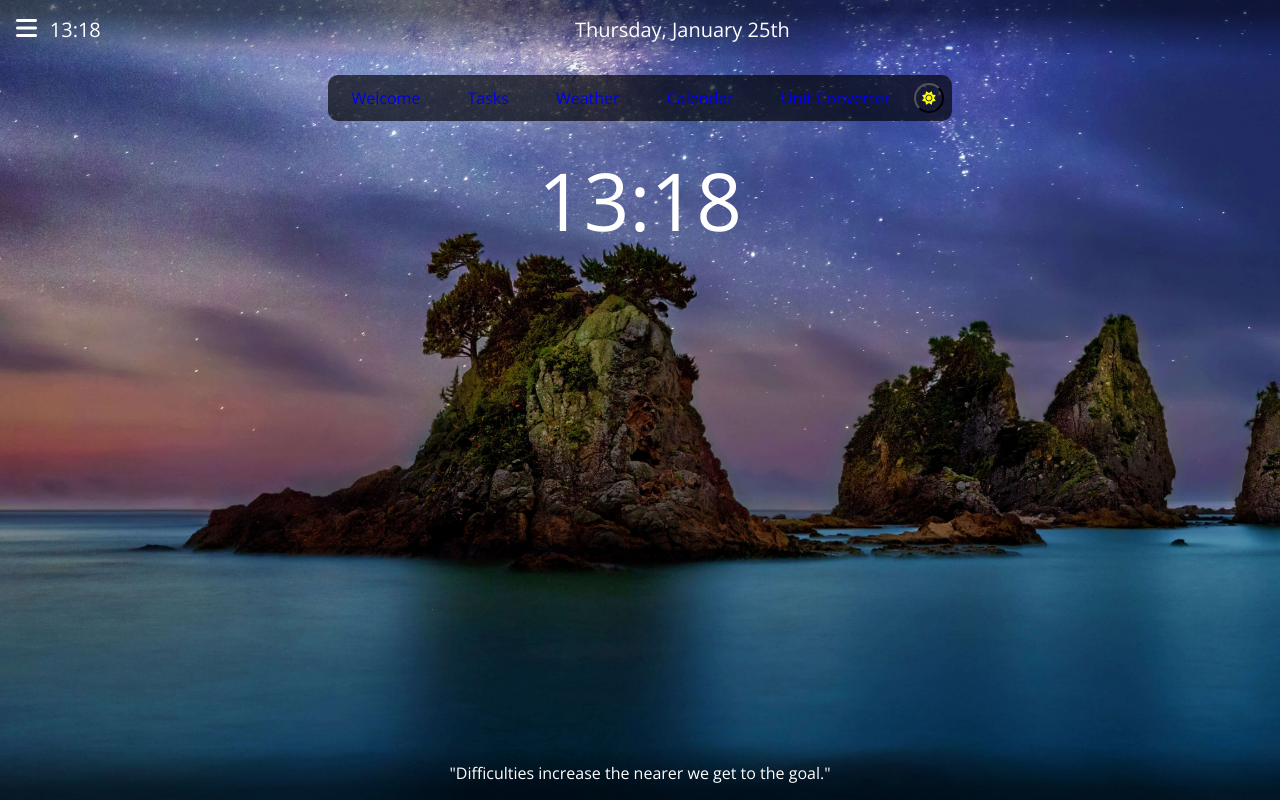
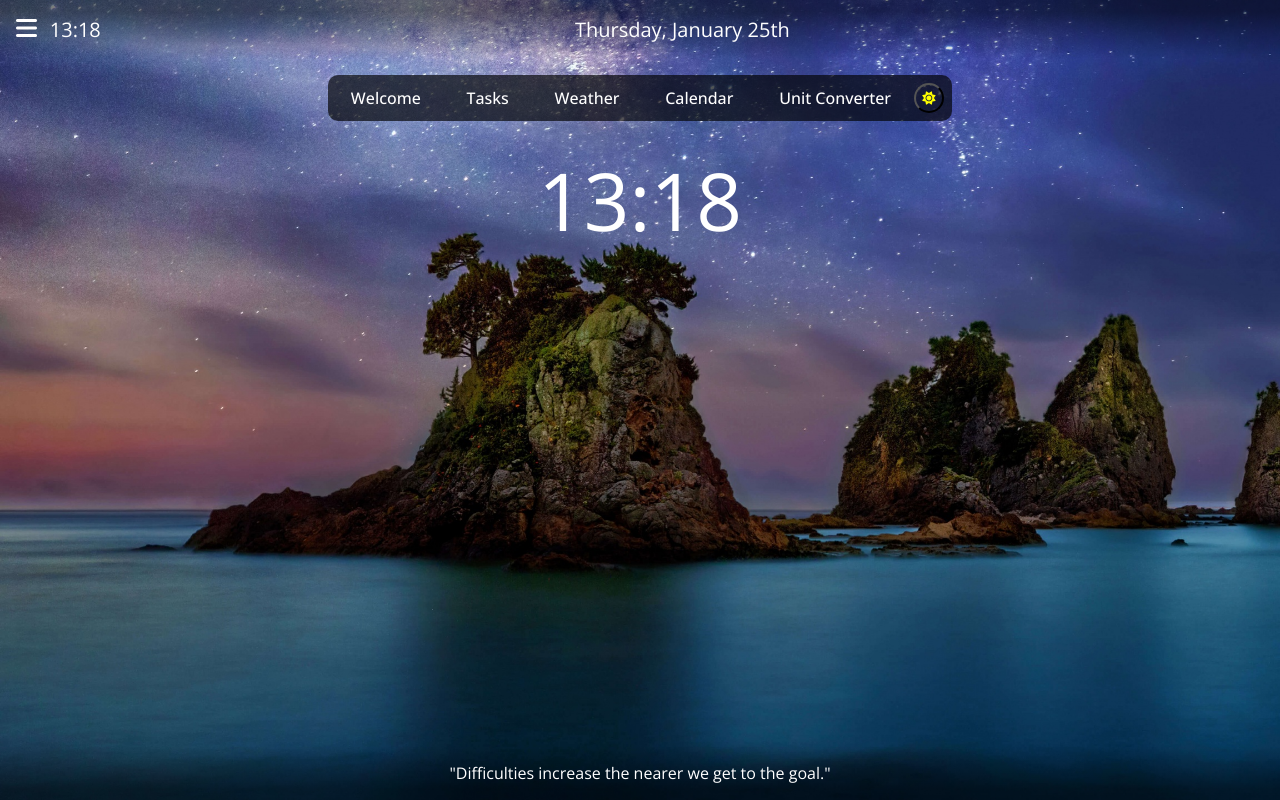
Before and after one commit to Alekssthlm/Mental-project, a React (Vite) app: page / in a window 1280 px wide. Built offline with nearby package versions, Linux system fonts and the light colour scheme; no server answers.

Commit message:
updated some css for the navbar in light mode

```diff
--- a/src/components/AppContainer.jsx
+++ b/src/components/AppContainer.jsx
@@ -1,12 +1,25 @@
-import { useContext } from "react";
-import { Outlet } from "react-router-dom";
+import { useContext, useEffect, useState } from "react";
+import { Outlet, useLocation } from "react-router-dom";
 import { ThemeContext } from "../pages/SiteWrap";
 
 export default function AppContainer(){
   const {isDarkMode, toggleTheme} = useContext(ThemeContext)
+  const [background, setBackground] = useState()
+  const location = useLocation()
+
+  useEffect(() => {
+    console.log('change', location.pathname)
+    if(location.pathname === "/"){
+      return setBackground("app-container app-container-transparent")
+    } else if(location.pathname !== "/" && isDarkMode) {
+      return setBackground("app-container")
+    } else if(location.pathname !== "/" && !isDarkMode) {
+      return setBackground("app-container app-container-lightmode")
+    }
+  }, [location, isDarkMode])
 
   return (
-    <div className= {isDarkMode ? "app-container" : "app-container app-container-lightmode"}>
+    <div className={background}>
       <Outlet />
     </div>
   )
--- a/src/components/Navbar.jsx
+++ b/src/components/Navbar.jsx
@@ -6,22 +6,22 @@ export default function Navbar() {
   const { isDarkMode, toggleTheme } = useContext(ThemeContext)
 
   return (
-    <div className="main-navbar">
+    <div className={isDarkMode ? "main-navbar" : "main-navbar main-navbar-lightmode"}>
       <ul className="nav-link-container">
         <li>
-          <Link className="nav-links" to="/" >Welcome</Link>
+          <Link className={isDarkMode ? "nav-links" : "nav-links nav-links-lightmode"} to="/" >Welcome</Link>
         </li>
         <li>
-          <Link className="nav-links" to="/task-manager" >Tasks</Link>
+          <Link className={isDarkMode ? "nav-links" : "nav-links nav-links-lightmode"} to="/task-manager" >Tasks</Link>
         </li>
         <li>
-          <Link className="nav-links" to="/weather" >Weather</Link>
+          <Link className={isDarkMode ? "nav-links" : "nav-links nav-links-lightmode"} to="/weather" >Weather</Link>
         </li>
         <li>
-          <Link className="nav-links" to="/calendar" >Calendar</Link>
+          <Link className={isDarkMode ? "nav-links" : "nav-links nav-links-lightmode"} to="/calendar" >Calendar</Link>
         </li>
         <li>
-          <Link className="nav-links" to="/unit-converter" style={{textWrap: 'nowrap'}}>Unit Converter</Link>
+          <Link className={isDarkMode ? "nav-links" : "nav-links nav-links-lightmode"} to="/unit-converter" style={{textWrap: 'nowrap'}}>Unit Converter</Link>
         </li>
       </ul>
           <button className={isDarkMode ? "toggle-theme-btn  toggle-theme-btn-light" : "toggle-theme-btn"} onClick={toggleTheme}>{isDarkMode ? <i className="fa-solid fa-sun" style={{color: 'yellow'}}></i> : <i className="fa-solid fa-moon"></i>}</button>
--- a/src/index.css
+++ b/src/index.css
@@ -129,12 +129,15 @@ ul{
   gap: 0.5rem;
 }
 
+.main-navbar-lightmode{
+  background-color: rgba(224, 224, 224, 0.664);
+}
+
 .nav-link-container{
   display: flex;
   align-items: center;
   justify-content: space-around;
   gap: 1rem;
-  color: white;
   flex: 1;
   overflow-x: auto;
 }
@@ -147,12 +150,14 @@ ul{
 }
 
 .nav-links{
+  color: white;
   text-decoration: none;
   font-size: 2vh;
+  font-weight: 500;
 }
 
-.nav-links:visited{
-  color: white;
+.nav-links-lightmode{
+  color: black;
 }
 
 .toggle-theme-btn{
@@ -187,6 +192,9 @@ ul{
   background-color: rgba(224, 224, 224, 0.664);
 }
 
+.app-container-transparent{
+  background: none;
+}
 
 /* WELCOME PAGE */
 
--- a/src/pages/SiteWrap.jsx
+++ b/src/pages/SiteWrap.jsx
@@ -1,12 +1,9 @@
 import { createContext, useState } from "react";
 import Navbar from "../components/Navbar";
 import AppContainer from "../components/AppContainer";
-
 import CurrentDate from "../components/CurrentDate";
 import useWeatherData from "../hooks/useWeatherData.js";
 import Footer from "../components/Footer";
-
-import settings_icon from "../assets/settings.png";
 import clearday_icon from "../assets/clearday.png";
 import useLocalStorage from "../hooks/useLocalStorage.js";
 import useTime from "../hooks/useTime.js";
@@ -22,7 +19,6 @@ export default function SiteWrap() {
   const [showMenu, setShowMenu] = useState(false)
   const [backgroundSetting, setBackgroundSetting] = useLocalStorage("BACKGROUND-SETTING", 'theme')
 
-
   function toggleTheme() {
     setIsDarkMode((d) => !d);
   }
@@ -32,6 +28,7 @@ export default function SiteWrap() {
       <div
         className="body"
         style={{ backgroundImage: `url(${changeBackground(backgroundSetting, isDarkMode, hour)})` }}
+
       >
         <header className="site-header">
           <div className="site-header-menu-wrap">
--- a/src/pages/UnitConverterPage.jsx
+++ b/src/pages/UnitConverterPage.jsx
@@ -1,6 +1,4 @@
 import { useReducer, useState } from "react";
-
-const ACTIONS = {};
 
 function reducer(result, action) {
   if(isNaN(action.payload.value) === true) {
@@ -25,9 +23,6 @@ export default function UnitConverterPage() {
   const [unitSelector, setUnitSelector] = useState("title");
   const [value, setValue] = useState("");
   const [result, dispatch] = useReducer(reducer, "--");
-
-  console.log(unitSelector, "unitSelector main");
-  console.log(result, "result main");
 
   return (
     <div className="converter-container">
--- a/src/pages/Welcome.jsx
+++ b/src/pages/Welcome.jsx
@@ -1,19 +1,7 @@
-import { useEffect } from "react"
 import useTime from "../hooks/useTime"
 
 export default function Welcome(){
   const {time} = useTime()
-
-  useEffect(()=>{
-    let element = document.querySelector("#welcome-page")
-    let appContainer = element.parentElement
-    appContainer.style.backgroundColor = "transparent"
-    console.log(element.parentElement)
-
-    return () => {
-      appContainer.style.backgroundColor = "rgba(0, 0, 0, 0.664)";
-    }
-  })
 
   return (
     <div id="welcome-page">
```
